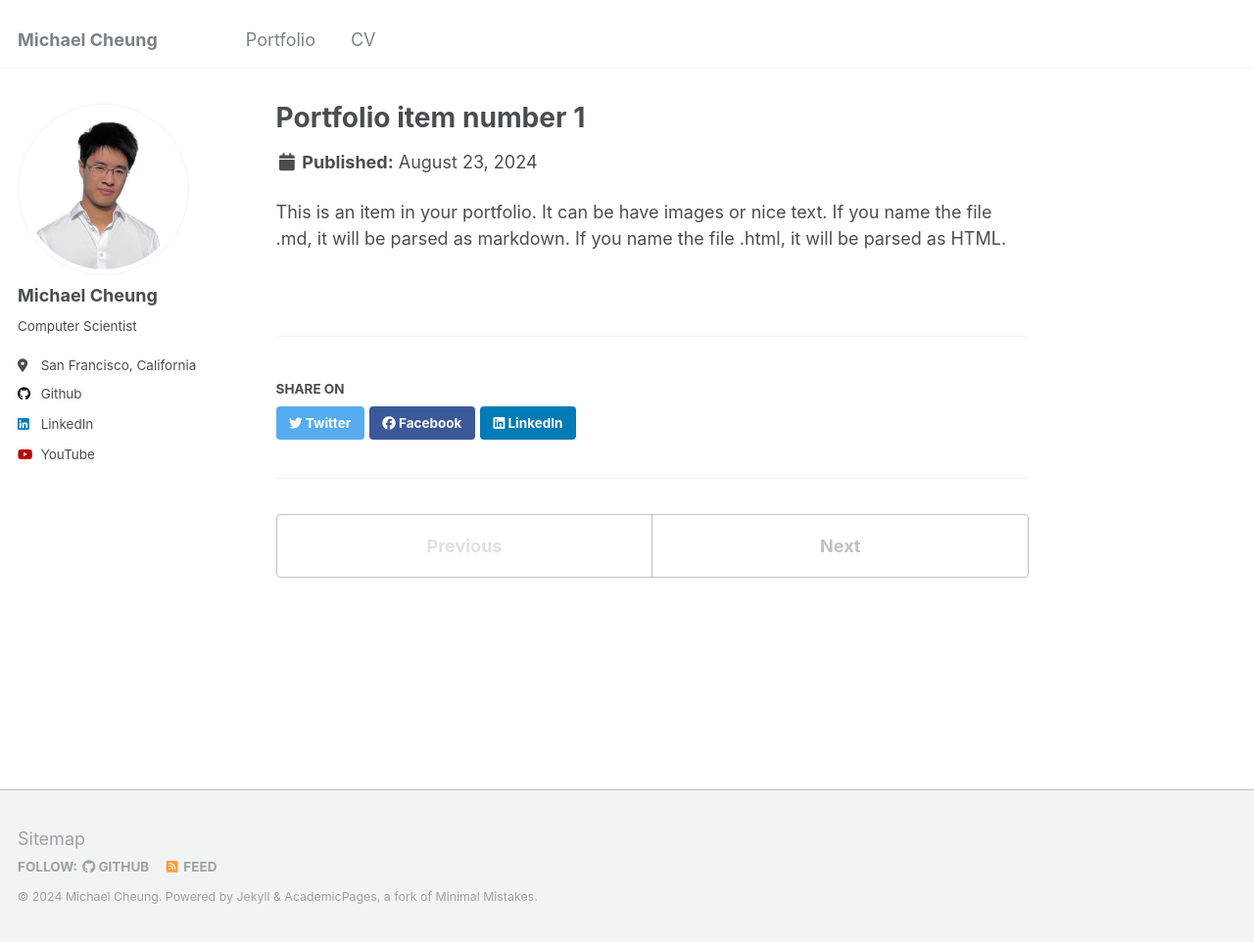
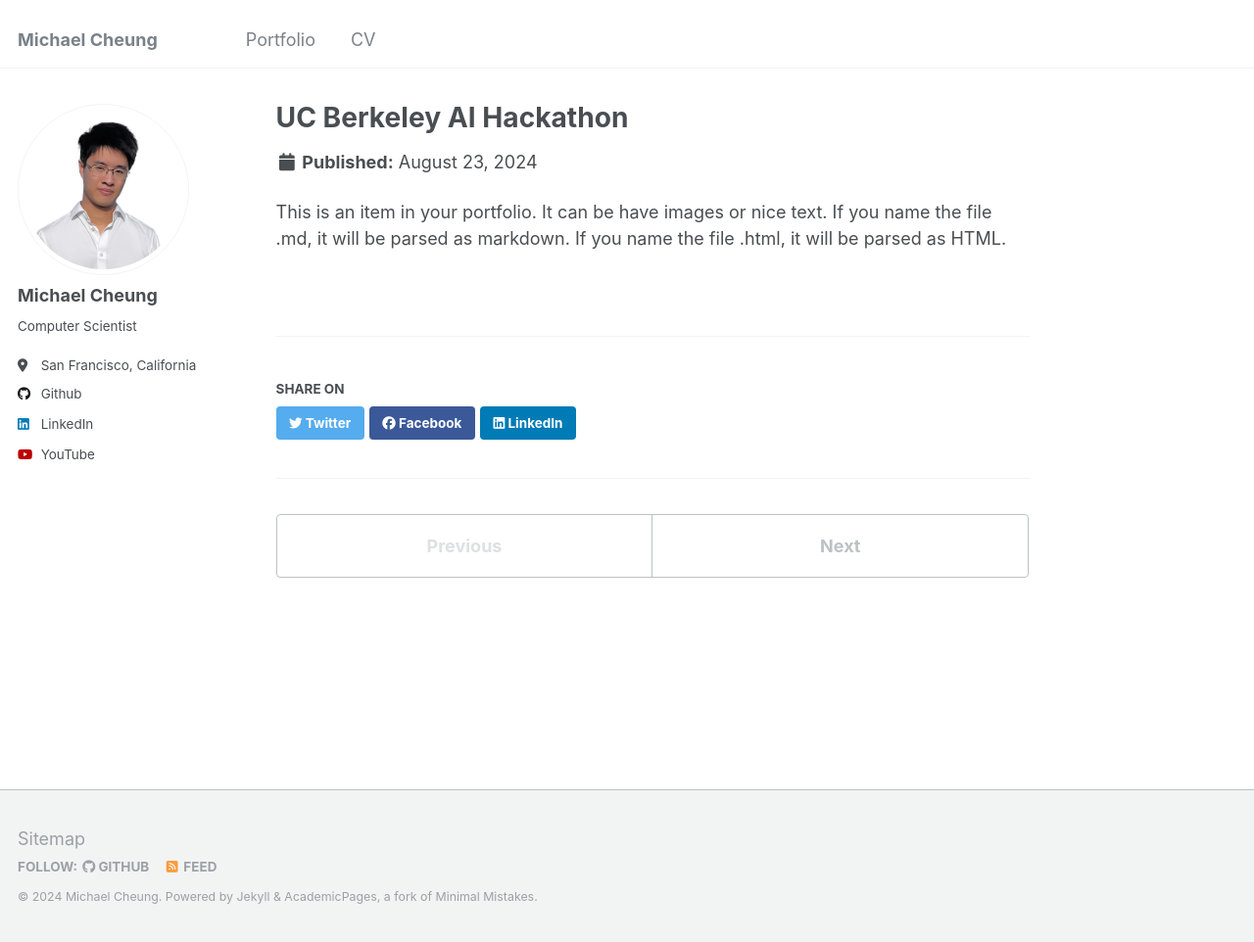
Before and after one commit to cheung0/cheung0.github.io, a Jekyll site: the page built from _portfolio/portfolio-1.md, in a window 1280 px wide and 962 px high. Shown: the whole window at 98% size. Built offline with Jekyll 4.4.1, drawn with Linux system fonts in a browser that asks for light colours.

Commit message:
Update portfolio-1.md

```diff
--- a/_portfolio/portfolio-1.md
+++ b/_portfolio/portfolio-1.md
@@ -1,6 +1,6 @@
 ---
-title: "Portfolio item number 1"
-excerpt: "Short description of portfolio item number 1<br/><img src='/images/500x300.png'>"
+title: "UC Berkeley AI Hackathon"
+excerpt: "Developed an AI-powered mobile app for clothing recommendations<br/><img src='/images/500x300.png'>"
 collection: portfolio
 ---
 
```
